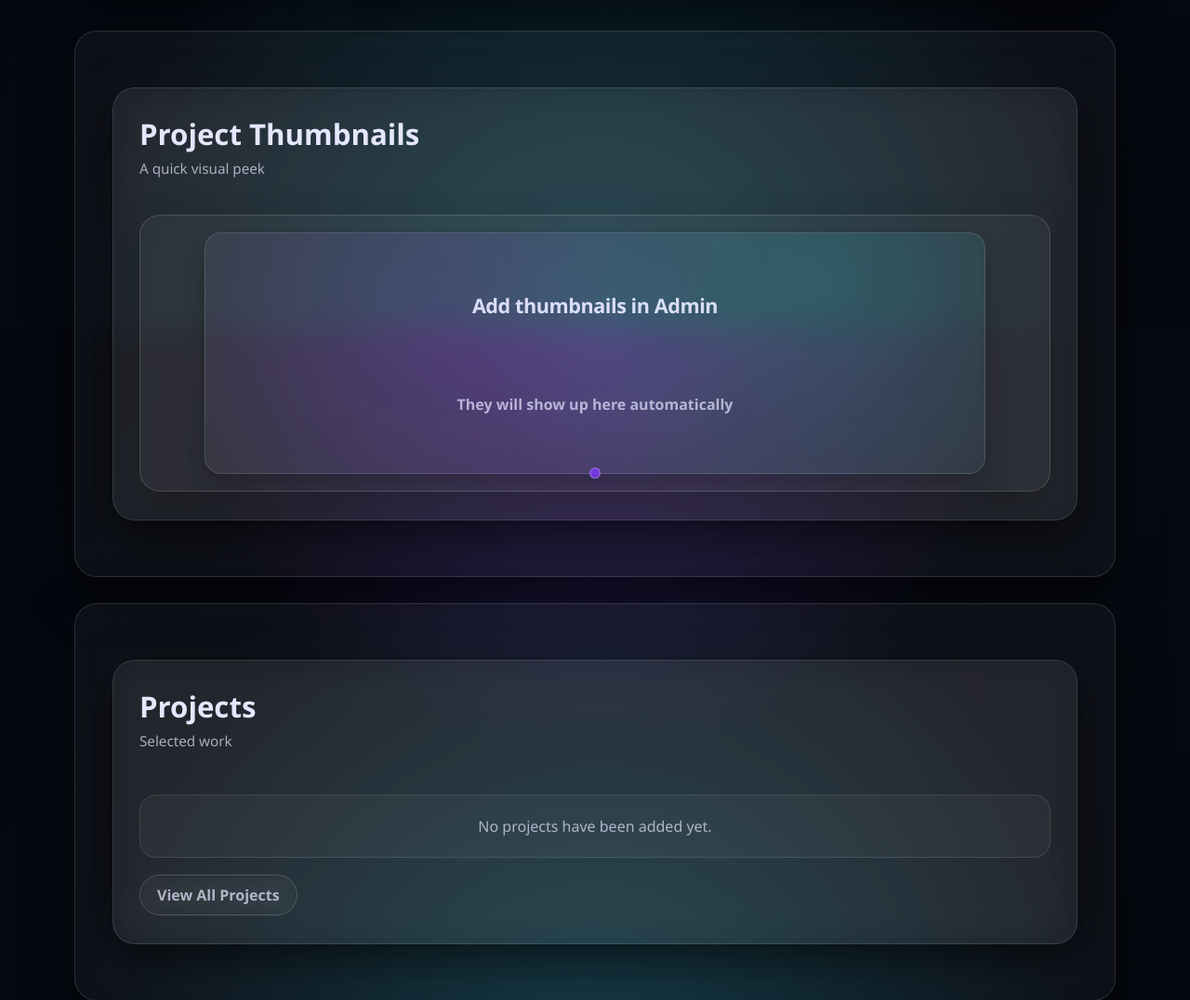
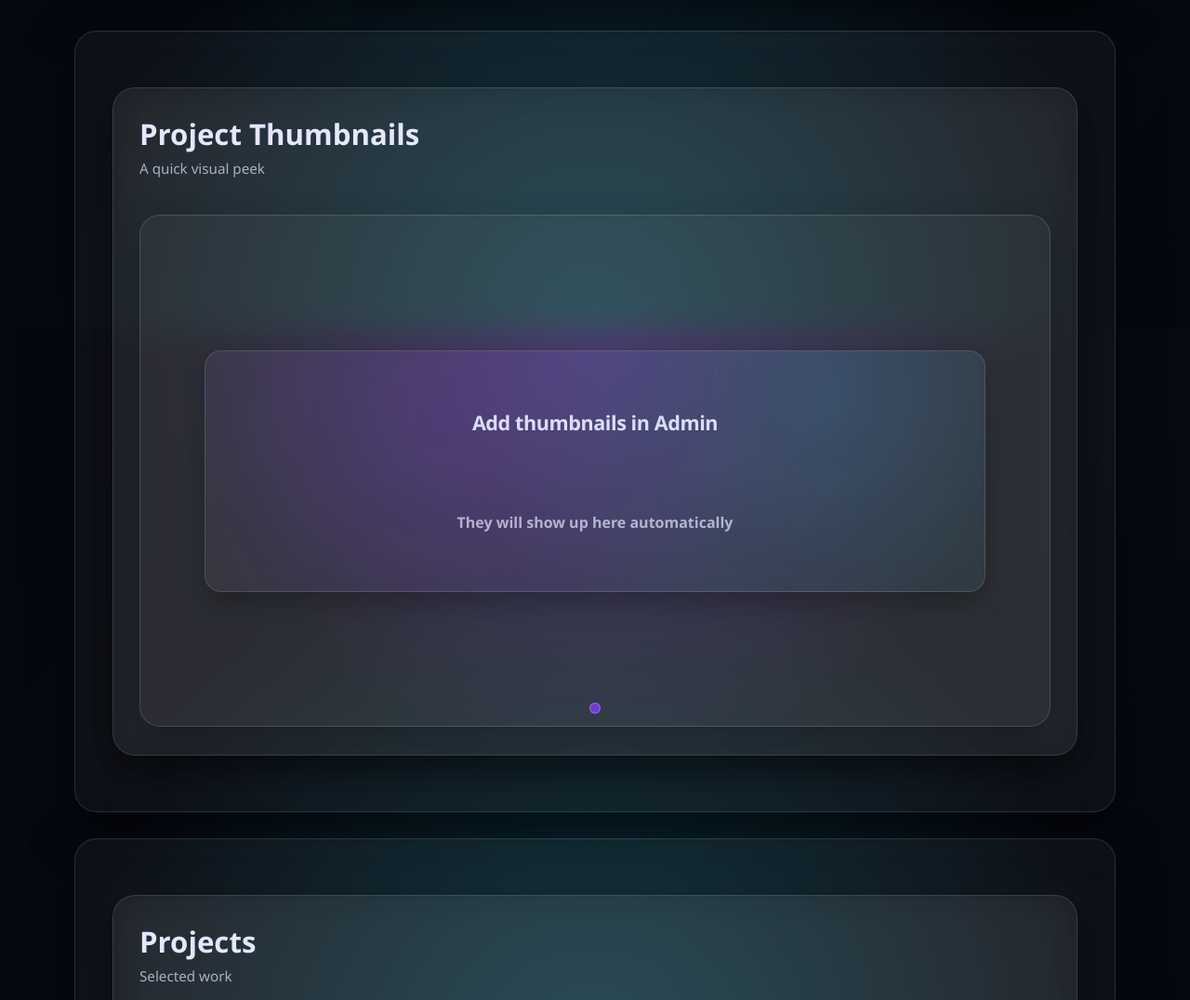
Before and after one commit to NithinGowda02/Dynamic-Portfolio-Website, a Flask app: page / in a window 1280 px wide. Shown: the part 1246-2322 px from the top of the page at 93% size. Run offline with Flask 3, Linux system fonts and the light colour scheme; parts of the project's set-up code (start-up, migrations or seed data) failed here and were passed over; some libraries are stand-ins or nearby versions.

Commit message:
Deployment Ready

```diff
--- a/static/css/style.css
+++ b/static/css/style.css
@@ -1102,13 +1102,14 @@ main {
     border: 1px solid rgba(255, 255, 255, 0.14);
     background: rgba(255, 255, 255, 0.04);
     box-shadow: 0 14px 40px rgba(0, 0, 0, 0.25);
-}
-
-/* Slider arrows removed; homepage thumbnails slider uses dots + auto-advance (previous behavior). */
+    width: 100%; /* Ensure full width */
+    aspect-ratio: 16 / 9; /* Maintain consistent aspect ratio for responsive scaling */
+}
 
 .project-slider__track {
     display: flex;
     transition: transform 0.6s ease;
+    height: 100%; /* Fill the slider height */
 }
 
 .slide {
@@ -1116,18 +1117,17 @@ main {
     display: flex;
     justify-content: center;
     align-items: center;
-    padding: 18px;
+    padding: 0; /* Remove padding to allow full image fit */
+    height: 100%; /* Ensure slide fills height */
 }
 
 .slide img {
     width: 100%;
-    height: auto;
-    max-width: 840px;
-    max-height: 420px;
+    height: 100%;
     border-radius: 18px;
     border: 1px solid rgba(255, 255, 255, 0.12);
     box-shadow: 0 12px 28px rgba(0, 0, 0, 0.25);
-    object-fit: contain;
+    object-fit: contain; /* Fit entire image inside without cropping or distortion */
     background: rgba(5, 7, 15, 0.85);
 }
 
```
